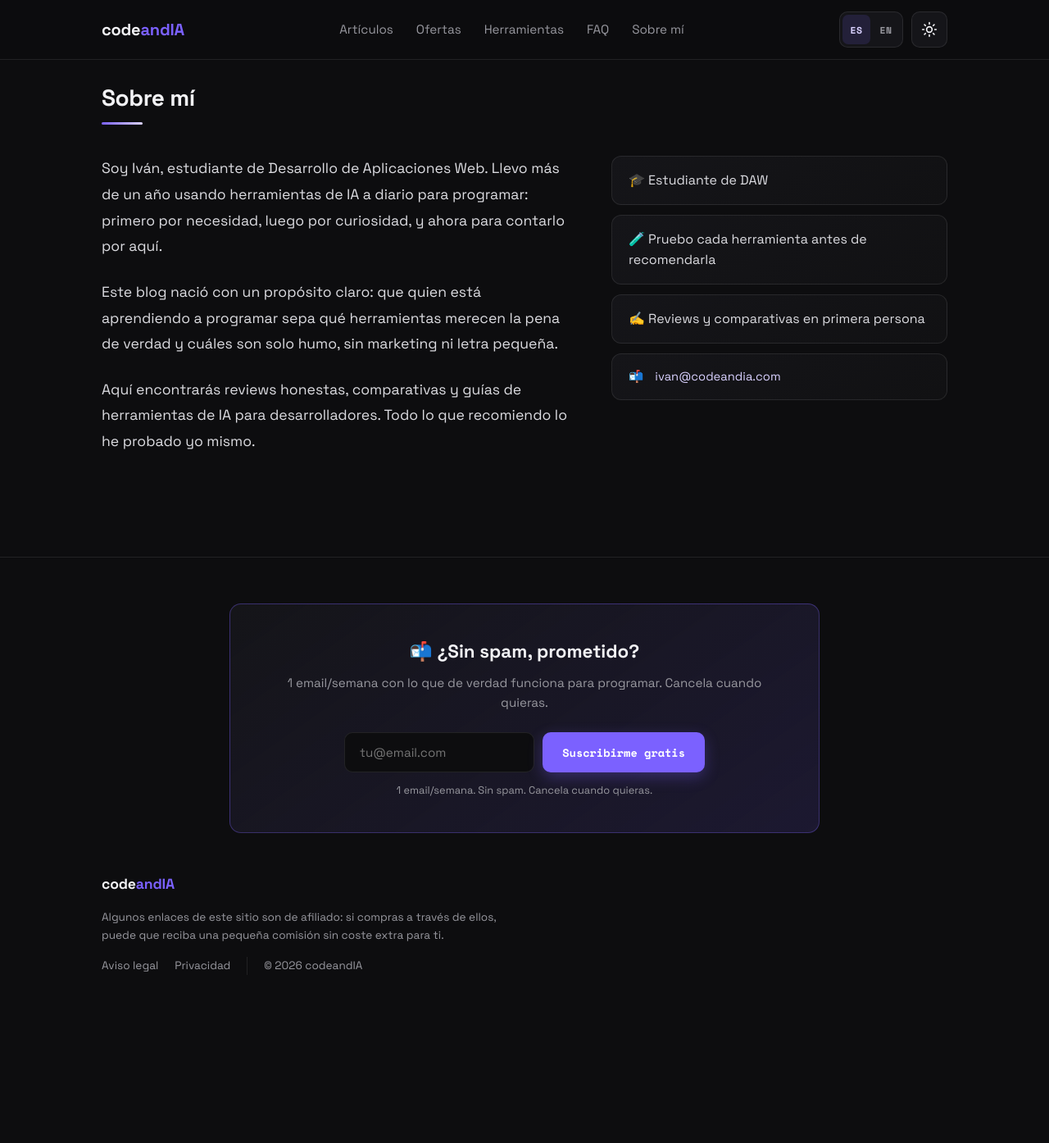
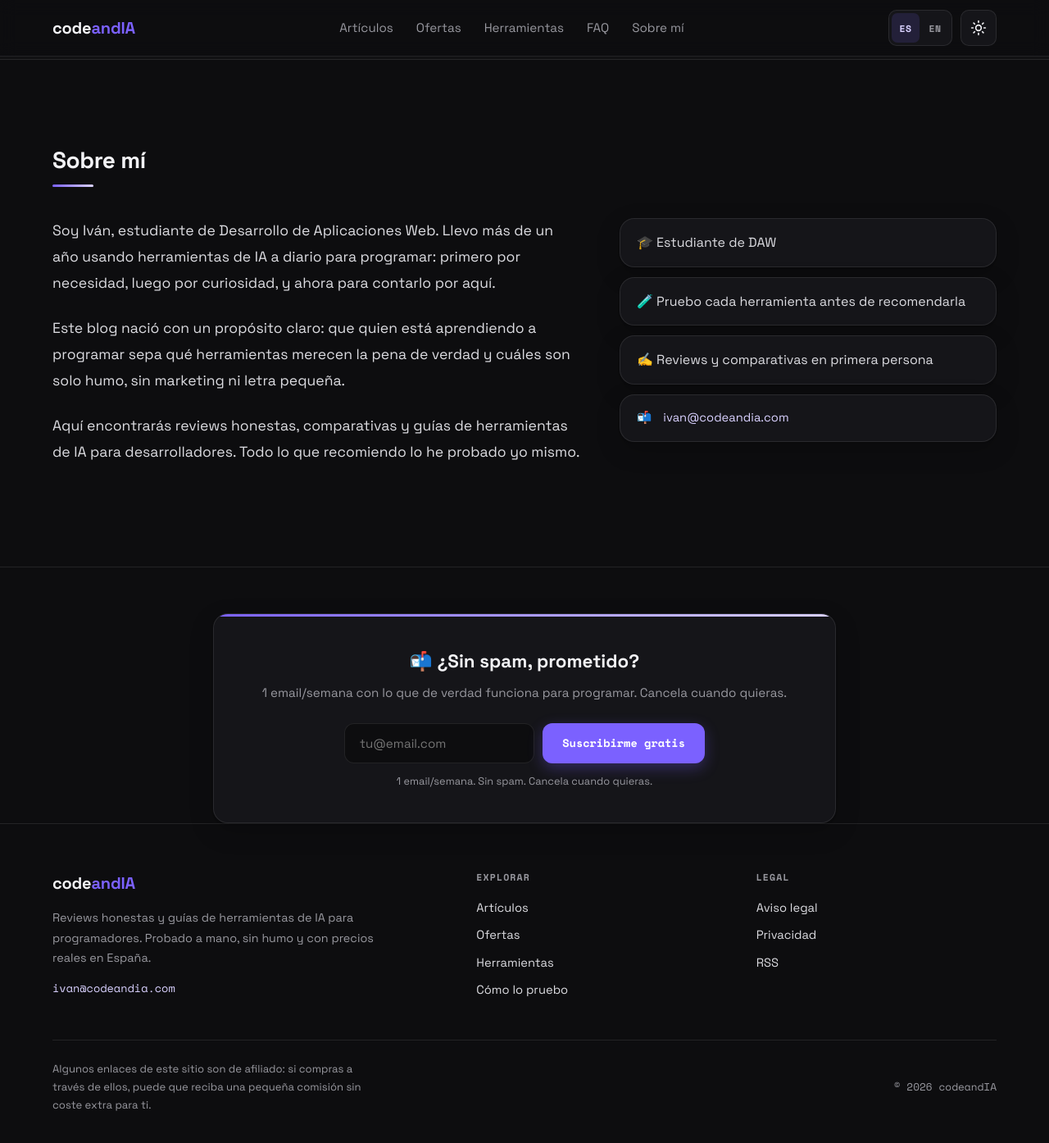
Before and after one commit to vibodigitalinfo-lab/codeandIA, a Jekyll site: the page built from index.html, in a window 1280 px wide and 1400 px high, scrolled down 5128 px. Shown: the top 1394 px of the window at 82% size. Built offline with Jekyll 4.4.1, drawn with Linux system fonts in a browser that asks for light colours; before the commit the page ends 6365 px from its top, so only the background shows below that; some of the changed text lies outside the part shown.

Commit message:
feat(diseno): rediseno global (hero con ventana de codigo, tarjetas, footer a columnas, buscador)

```diff
--- a/_includes/footer.html
+++ b/_includes/footer.html
@@ -1,15 +1,35 @@
 {% include newsletter.html %}
 
 <footer class="footer">
-  <div class="footer-inner">
-    <a href="{{ "/" | relative_url }}" class="logo logo-small">
-      <span class="logo-code">code</span><span class="logo-ia">andIA</span>
-    </a>
-    <p class="footer-note">Algunos enlaces de este sitio son de afiliado: si compras a través de ellos, puede que reciba una pequeña comisión sin coste extra para ti.</p>
-    <div class="footer-links">
-      <a href="{{ "/aviso-legal/" | relative_url }}">Aviso legal</a>
-      <a href="{{ "/privacidad/" | relative_url }}">Privacidad</a>
-      <span class="footer-credit">© {{ "now" | date: "%Y" }} codeandIA</span>
+  <div class="container">
+    <div class="footer-grid">
+      <div class="footer-brand">
+        <a href="{{ "/" | relative_url }}" class="logo logo-small">
+          <span class="logo-code">code</span><span class="logo-ia">andIA</span>
+        </a>
+        <p class="footer-note">Reviews honestas y guías de herramientas de IA para programadores. Probado a mano, sin humo y con precios reales en España.</p>
+        <a class="footer-mail" href="mailto:ivan@codeandia.com">ivan@codeandia.com</a>
+      </div>
+
+      <nav class="footer-col" aria-label="Secciones">
+        <h3 class="footer-col-title">Explorar</h3>
+        <a href="{{ "/articulos/" | relative_url }}">Artículos</a>
+        <a href="{{ "/ofertas/" | relative_url }}">Ofertas</a>
+        <a href="{{ "/" | relative_url }}#herramientas">Herramientas</a>
+        <a href="{{ "/" | relative_url }}#metodologia">Cómo lo pruebo</a>
+      </nav>
+
+      <nav class="footer-col" aria-label="Enlaces legales">
+        <h3 class="footer-col-title">Legal</h3>
+        <a href="{{ "/aviso-legal/" | relative_url }}">Aviso legal</a>
+        <a href="{{ "/privacidad/" | relative_url }}">Privacidad</a>
+        <a href="{{ "/feed.xml" | relative_url }}">RSS</a>
+      </nav>
+    </div>
+
+    <div class="footer-bottom">
+      <p class="footer-note">Algunos enlaces de este sitio son de afiliado: si compras a través de ellos, puede que reciba una pequeña comisión sin coste extra para ti.</p>
+      <p class="footer-credit">© {{ "now" | date: "%Y" }} codeandIA</p>
     </div>
   </div>
 </footer>
--- a/index.html
+++ b/index.html
@@ -6,11 +6,39 @@ layout: default
 {% assign categorias = articulos | map: "category" | uniq | sort %}
 
 <section class="hero">
-  <div class="container">
-    <span class="hero-badge">Blog de IA para desarrolladores</span>
-    <h1 class="hero-title">La IA no te va a quitar el trabajo.<br>Pero sí te va a hacer <span class="hero-accent">mejor dev</span>.</h1>
-    <p class="hero-subtitle">Reviews honestas, guías y comparativas de herramientas de inteligencia artificial pensadas para programadores que quieren ir más rápido sin perder el control del código.</p>
-    <a href="#articulos" class="btn btn-accent">Ver artículos</a>
+  <div class="container hero-grid">
+    <div class="hero-copy">
+      <span class="hero-badge hero-badge-live">Blog de IA para desarrolladores</span>
+      <h1 class="hero-title">La IA no te va a quitar el trabajo.<br>Pero sí te va a hacer <span class="hero-accent">mejor dev</span>.</h1>
+      <p class="hero-subtitle">Reviews honestas, guías y comparativas de herramientas de inteligencia artificial pensadas para programadores que quieren ir más rápido sin perder el control del código.</p>
+      <div class="hero-cta">
+        <a href="#articulos" class="btn btn-accent">Ver artículos</a>
+        <a href="{{ "/ofertas/" | relative_url }}" class="btn btn-outline">Ofertas y setup <span aria-hidden="true">→</span></a>
+      </div>
+      <ul class="hero-trust">
+        <li>Probado a mano</li>
+        <li>Sin reviews pagadas</li>
+        <li>Precios reales en España</li>
+      </ul>
+    </div>
+
+    <div class="hero-visual" aria-hidden="true">
+      <div class="code-window">
+        <div class="code-window-bar">
+          <span class="cw-dot"></span>
+          <span class="cw-dot"></span>
+          <span class="cw-dot"></span>
+          <span class="cw-title">setup.ts</span>
+        </div>
+        <pre class="code-window-body"><code><span class="c-key">const</span> <span class="c-var">dev</span> = <span class="c-key">await</span> codeandIA.<span class="c-fn">aprender</span>({
+  <span class="c-prop">ia</span>: <span class="c-str">'a tu favor'</span>,
+  <span class="c-prop">precio</span>: <span class="c-str">'real y sin humo'</span>,
+  <span class="c-prop">control</span>: <span class="c-str">'total'</span>
+});
+
+<span class="c-comment">// mejor dev, mismo control del código</span></code></pre>
+      </div>
+    </div>
   </div>
 </section>
 
--- a/styles.css
+++ b/styles.css
@@ -3210,3 +3210,581 @@ body { margin-top: 0 !important; padding-top: 0 !important; }
   color: var(--text);
   -webkit-text-fill-color: currentColor;
 }
+
+/* ============================================
+   Rediseño 2026 — capa de refinado global
+   Se carga al final del archivo: refina los
+   componentes existentes sin duplicar markup.
+   ============================================ */
+
+/* ---- Tokens ---- */
+:root {
+  --container-width: 1200px;
+  --radius: 12px;
+  --radius-sm: 8px;
+  --radius-lg: 18px;
+  --shadow-card: 0 1px 2px rgba(0, 0, 0, 0.22), 0 10px 30px rgba(0, 0, 0, 0.18);
+  --shadow-card-hover: 0 22px 48px rgba(123, 97, 255, 0.20), 0 10px 24px rgba(0, 0, 0, 0.22);
+  --shadow-float: 0 30px 60px rgba(0, 0, 0, 0.45);
+}
+
+:root[data-theme="light"] {
+  --shadow-card: 0 1px 2px rgba(20, 20, 40, 0.04), 0 10px 30px rgba(20, 20, 40, 0.07);
+  --shadow-card-hover: 0 22px 48px rgba(108, 79, 240, 0.16), 0 10px 24px rgba(20, 20, 40, 0.10);
+  --shadow-float: 0 30px 60px rgba(20, 20, 40, 0.16);
+}
+
+/* ---- Fondo con más profundidad ---- */
+body {
+  background:
+    radial-gradient(1000px 520px at 80% -12%, rgba(123, 97, 255, 0.12), transparent 60%),
+    radial-gradient(720px 420px at -8% 10%, rgba(123, 97, 255, 0.06), transparent 60%),
+    var(--bg);
+}
+
+:root[data-theme="light"] body {
+  background:
+    radial-gradient(1000px 520px at 80% -12%, rgba(123, 97, 255, 0.08), transparent 60%),
+    radial-gradient(720px 420px at -8% 10%, rgba(123, 97, 255, 0.05), transparent 60%),
+    var(--bg);
+}
+
+/* ---- Nav ---- */
+.nav-inner {
+  height: 68px;
+}
+
+main {
+  padding-top: 68px;
+}
+
+.section {
+  scroll-margin-top: 68px;
+}
+
+@media (min-width: 769px) {
+  .nav-links a {
+    position: relative;
+  }
+
+  .nav-links a::after {
+    content: "";
+    position: absolute;
+    left: 0;
+    right: 0;
+    bottom: -6px;
+    height: 2px;
+    border-radius: 2px;
+    background: linear-gradient(90deg, var(--accent), var(--accent-text));
+    transform: scaleX(0);
+    transform-origin: left;
+    transition: transform 0.22s ease;
+  }
+
+  .nav-links a:hover::after {
+    transform: scaleX(1);
+  }
+}
+
+/* ---- Botones ---- */
+.btn {
+  padding: 14px 30px;
+}
+
+.btn-accent {
+  background: linear-gradient(135deg, #8f7bff, var(--accent));
+  box-shadow: 0 10px 26px rgba(123, 97, 255, 0.35);
+}
+
+.btn-accent:hover {
+  background: linear-gradient(135deg, #9d8bff, #856cff);
+}
+
+.btn-outline:hover {
+  background: var(--accent-soft);
+  border-color: var(--accent);
+  color: var(--accent-text);
+}
+
+/* ---- Hero de portada (dos columnas + ventana de código) ---- */
+.hero {
+  padding: 128px 0 96px;
+}
+
+.hero::after {
+  content: "";
+  position: absolute;
+  inset: 0;
+  background-image:
+    linear-gradient(var(--border) 1px, transparent 1px),
+    linear-gradient(90deg, var(--border) 1px, transparent 1px);
+  background-size: 56px 56px;
+  -webkit-mask-image: radial-gradient(circle at 26% 18%, #000, transparent 68%);
+  mask-image: radial-gradient(circle at 26% 18%, #000, transparent 68%);
+  opacity: 0.55;
+  pointer-events: none;
+}
+
+.hero-grid {
+  display: grid;
+  grid-template-columns: minmax(0, 1.05fr) minmax(0, 0.95fr);
+  gap: 56px;
+  align-items: center;
+}
+
+.hero-copy {
+  max-width: 640px;
+}
+
+.hero-title {
+  max-width: 22ch;
+}
+
+.hero-subtitle {
+  max-width: 52ch;
+  margin-bottom: 34px;
+}
+
+.hero-cta {
+  display: flex;
+  flex-wrap: wrap;
+  gap: 12px;
+  margin-bottom: 28px;
+}
+
+.hero-trust {
+  list-style: none;
+  display: flex;
+  flex-wrap: wrap;
+  gap: 10px 22px;
+  margin: 0;
+  padding: 0;
+  font-family: var(--font-mono);
+  font-size: 0.8rem;
+  color: var(--text-muted);
+}
+
+.hero-trust li {
+  display: inline-flex;
+  align-items: center;
+}
+
+.hero-trust li::before {
+  content: "";
+  width: 6px;
+  height: 6px;
+  border-radius: 50%;
+  background: var(--accent);
+  box-shadow: 0 0 0 3px var(--accent-soft);
+  margin-right: 8px;
+}
+
+.hero-badge {
+  display: inline-flex;
+  align-items: center;
+  gap: 8px;
+}
+
+.hero-badge-live::before {
+  content: "";
+  width: 7px;
+  height: 7px;
+  border-radius: 50%;
+  background: #28c840;
+  box-shadow: 0 0 0 3px rgba(40, 200, 64, 0.16);
+  animation: badge-pulse 2.2s ease-in-out infinite;
+}
+
+@keyframes badge-pulse {
+  0%, 100% { opacity: 1; }
+  50% { opacity: 0.3; }
+}
+
+.hero-visual {
+  position: relative;
+}
+
+.hero-visual::before {
+  content: "";
+  position: absolute;
+  inset: -8%;
+  background: radial-gradient(circle at 65% 35%, rgba(123, 97, 255, 0.28), transparent 62%);
+  filter: blur(6px);
+  z-index: 0;
+  pointer-events: none;
+}
+
+.code-window {
+  position: relative;
+  z-index: 1;
+  border: 1px solid var(--border);
+  border-radius: var(--radius-lg);
+  background: var(--bg-raised);
+  box-shadow: var(--shadow-float);
+  overflow: hidden;
+  transform: rotate(-1deg);
+  transition: transform 0.4s ease, box-shadow 0.4s ease;
+}
+
+.hero-visual:hover .code-window {
+  transform: rotate(0deg) translateY(-4px);
+}
+
+.code-window-bar {
+  display: flex;
+  align-items: center;
+  gap: 7px;
+  padding: 12px 16px;
+  border-bottom: 1px solid var(--border);
+  background: var(--bg-alt);
+}
+
+.cw-dot {
+  width: 11px;
+  height: 11px;
+  border-radius: 50%;
+  background: var(--scrollbar-thumb);
+}
+
+.cw-dot:nth-child(1) { background: #ff5f57; }
+.cw-dot:nth-child(2) { background: #febc2e; }
+.cw-dot:nth-child(3) { background: #28c840; }
+
+.cw-title {
+  margin-left: 10px;
+  font-family: var(--font-mono);
+  font-size: 0.74rem;
+  color: var(--text-muted);
+}
+
+.code-window-body {
+  margin: 0;
+  padding: 22px 24px;
+  background: transparent;
+  border: 0;
+  border-radius: 0;
+  font-family: var(--font-mono);
+  font-size: 0.86rem;
+  line-height: 1.75;
+  color: var(--text-body);
+  overflow-x: auto;
+}
+
+.code-window-body code {
+  background: none;
+  padding: 0;
+  font-size: 1em;
+  color: inherit;
+}
+
+.c-key { color: #c792ea; }
+.c-var { color: #82aaff; }
+.c-fn { color: #7fdbca; }
+.c-prop { color: #d9d1ff; }
+.c-str { color: #c3e88d; }
+.c-comment { color: var(--text-muted); font-style: italic; }
+
+[data-theme="light"] .c-key { color: #8b46c6; }
+[data-theme="light"] .c-var { color: #2563eb; }
+[data-theme="light"] .c-fn { color: #0f766e; }
+[data-theme="light"] .c-prop { color: #5a43c9; }
+[data-theme="light"] .c-str { color: #3f7d20; }
+
+/* ---- Franja de estadísticas como tarjeta ---- */
+.stats-grid {
+  background: var(--bg-raised);
+  border: 1px solid var(--border);
+  border-radius: var(--radius-lg);
+  box-shadow: var(--shadow-card);
+  padding: 34px 32px;
+  margin: 44px auto;
+}
+
+.stat-num {
+  font-size: 2.4rem;
+}
+
+/* ---- Tarjetas: lenguaje visual unificado ---- */
+.article-card,
+.tool-card,
+.oferta-card,
+.fact {
+  background: var(--bg-raised);
+  border: 1px solid var(--border);
+  border-radius: var(--radius-lg);
+  box-shadow: var(--shadow-card);
+}
+
+.article-card::before,
+.tool-card::before,
+.oferta-card::before,
+.fact::before {
+  display: none;
+}
+
+.article-card:hover,
+.tool-card:hover,
+.oferta-card:hover,
+.fact:hover {
+  background: var(--bg-raised);
+  border-color: rgba(123, 97, 255, 0.55);
+  transform: translateY(-4px);
+  box-shadow: var(--shadow-card-hover);
+}
+
+[data-theme="light"] .article-card:hover,
+[data-theme="light"] .tool-card:hover,
+[data-theme="light"] .oferta-card:hover,
+[data-theme="light"] .fact:hover {
+  border-color: rgba(108, 79, 240, 0.5);
+  box-shadow: var(--shadow-card-hover);
+}
+
+/* ---- Newsletter y bloques destacados ---- */
+.newsletter-box {
+  position: relative;
+  overflow: hidden;
+  max-width: 760px;
+  background: var(--bg-raised);
+  border: 1px solid var(--border);
+  border-radius: var(--radius-lg);
+  box-shadow: var(--shadow-card);
+}
+
+.newsletter-box::before {
+  content: "";
+  position: absolute;
+  top: 0;
+  left: 0;
+  right: 0;
+  height: 3px;
+  background: linear-gradient(90deg, var(--accent), var(--accent-text));
+}
+
+.toc {
+  border-radius: var(--radius-lg);
+  box-shadow: var(--shadow-card);
+}
+
+/* ---- Artículo: tipografía y entrada ---- */
+.article {
+  max-width: 780px;
+  padding: 72px 24px 96px;
+}
+
+.article-content {
+  font-size: 1.075rem;
+}
+
+.article-content > p:first-of-type {
+  font-size: 1.22rem;
+  line-height: 1.7;
+  color: var(--text);
+}
+
+/* ---- Búsqueda y filtros de la página de artículos ---- */
+.articles-hero {
+  text-align: center;
+  margin-bottom: 40px;
+}
+
+.articles-hero .hero-title {
+  font-size: clamp(2rem, 4vw, 2.8rem);
+  max-width: none;
+  margin-bottom: 12px;
+}
+
+.articles-hero p {
+  color: var(--text-muted);
+  max-width: 60ch;
+  margin: 0 auto;
+}
+
+.articles-search {
+  position: relative;
+  max-width: 480px;
+  margin: 0 auto 40px;
+}
+
+.articles-search svg {
+  position: absolute;
+  left: 18px;
+  top: 50%;
+  transform: translateY(-50%);
+  width: 20px;
+  height: 20px;
+  color: var(--text-muted);
+  pointer-events: none;
+}
+
+.articles-search input {
+  width: 100%;
+  padding: 15px 18px 15px 52px;
+  background: var(--bg-raised);
+  border: 1px solid var(--border);
+  border-radius: 999px;
+  color: var(--text);
+  font-family: var(--font-body);
+  font-size: 1rem;
+  box-shadow: var(--shadow-card);
+}
+
+.articles-search input::placeholder {
+  color: var(--text-muted);
+}
+
+.articles-search input:focus {
+  outline: none;
+  border-color: var(--accent);
+  box-shadow: 0 0 0 3px var(--accent-soft);
+}
+
+.filter-tabs {
+  justify-content: center;
+  margin-bottom: 32px;
+}
+
+/* ---- Footer a columnas ---- */
+.footer {
+  padding: 56px 0 40px;
+  border-top: 1px solid var(--border);
+}
+
+.footer-grid {
+  display: grid;
+  grid-template-columns: 1.6fr 1fr 1fr;
+  gap: 48px;
+  align-items: start;
+}
+
+.footer-brand {
+  display: flex;
+  flex-direction: column;
+  align-items: flex-start;
+  gap: 14px;
+}
+
+.footer-brand .logo {
+  font-size: 1.25rem;
+}
+
+.footer-note {
+  color: var(--text-muted);
+  font-size: 0.9rem;
+  line-height: 1.7;
+  max-width: 46ch;
+  margin: 0;
+}
+
+.footer-mail {
+  font-family: var(--font-mono);
+  font-size: 0.85rem;
+  color: var(--accent-text);
+}
+
+.footer-mail:hover {
+  color: var(--accent);
+}
+
+.footer-col {
+  display: flex;
+  flex-direction: column;
+  gap: 10px;
+}
+
+.footer-col-title {
+  font-family: var(--font-mono);
+  font-size: 0.72rem;
+  text-transform: uppercase;
+  letter-spacing: 0.1em;
+  color: var(--text-muted);
+  margin: 0 0 6px;
+}
+
+.footer-col a {
+  color: var(--text-body);
+  font-size: 0.92rem;
+  transition: color 0.15s ease;
+}
+
+.footer-col a:hover {
+  color: var(--accent-text);
+}
+
+.footer-bottom {
+  display: flex;
+  flex-wrap: wrap;
+  align-items: center;
+  justify-content: space-between;
+  gap: 12px 24px;
+  margin-top: 48px;
+  padding-top: 24px;
+  border-top: 1px solid var(--border);
+}
+
+.footer-bottom .footer-note {
+  font-size: 0.82rem;
+}
+
+.footer-credit {
+  font-family: var(--font-mono);
+  font-size: 0.8rem;
+  color: var(--text-muted);
+  border-left: none;
+  padding-left: 0;
+  white-space: nowrap;
+}
+
+/* ---- Ajustes responsive del rediseño ---- */
+@media (max-width: 900px) {
+  .hero-grid {
+    grid-template-columns: 1fr;
+    gap: 44px;
+  }
+
+  .hero-title {
+    max-width: none;
+  }
+
+  .hero-copy {
+    max-width: none;
+  }
+}
+
+@media (max-width: 768px) {
+  .footer-grid {
+    grid-template-columns: 1fr 1fr;
+    gap: 32px;
+  }
+
+  .footer-brand {
+    grid-column: 1 / -1;
+  }
+}
+
+@media (max-width: 640px) {
+  .stats-grid {
+    margin: 32px auto;
+    padding: 30px 18px;
+  }
+
+  .stat-num {
+    font-size: 2rem;
+  }
+
+  .code-window-body {
+    font-size: 0.78rem;
+    padding: 18px 18px;
+  }
+}
+
+@media (max-width: 480px) {
+  .footer-grid {
+    grid-template-columns: 1fr;
+  }
+
+  .footer-bottom {
+    flex-direction: column;
+    align-items: flex-start;
+  }
+}
```
Also changed, not shown: articulos.html (+11 -41 lines).
